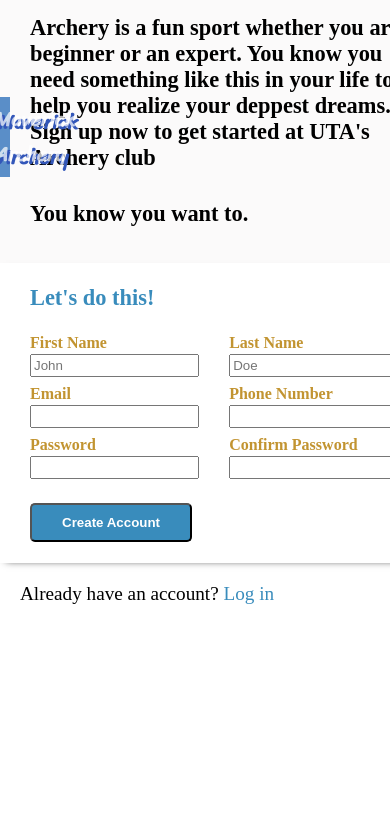
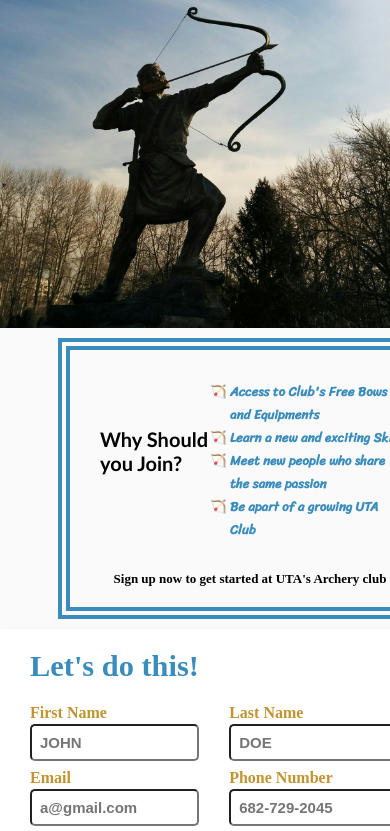
Before and after one commit to AndyKhandy/sign-up-form, a plain HTML site: page index.html in a window 390 px wide. Shown: the part 72-903 px from the top of the page. Before the commit the page ends 844 px from the top, so only its background shows below. Drawn offline with Linux system fonts and the light colour scheme.

Commit message:
Create responsive design and add bullet points for users

```diff
--- a/index.html
+++ b/index.html
@@ -18,9 +18,21 @@
 
 
         <div class="quote">
-            <p>Archery is a fun sport whether you are a beginner or an expert. You know you need something like this in your life to help you realize your deppest dreams. Sign up now to get started at UTA's Archery club
+            <div class="box">
+
+            <div class="reasons">
+
+            <h2>Why Should you Join?</h2>
+            <ul>
+                <li>Access to Club's Free Bows and Equipments</li>
+                <li>Learn a new and exciting Skill</li>
+                <li>Meet new people who share the same passion</li>
+                <li>Be apart of a growing UTA Club</li>
+            </ul>
+            </div>
+             <p> Sign up now to get started at UTA's Archery club
             </p>
-            <p>You know you want to.</p>
+            </div>
         </div>
 
         <div class="user-form">
@@ -39,12 +51,12 @@
 
                 <div class="emailS">
                     <label for="email">Email</label>
-                    <input type="email" id="emailInput" name="email" required>
+                    <input type="email" id="emailInput" name="email" placeholder="a@gmail.com" required>
                 </div>
 
                 <div class="phoneS">
                     <label for="phone-number">Phone Number</label>
-                    <input type="tel" id="phone-number" name="phone-number" required>
+                    <input type="tel" id="phone-number" name="phone-number" placeholder="682-729-2045" required>
                 </div>
 
                 <div class="passwordS">
--- a/style.css
+++ b/style.css
@@ -36,7 +36,8 @@ body {
 h1 {
     font-family: "Sriracha";
     color: rgba(255, 255, 255, 0.708);
-    text-shadow: 3px 3px #3256b9;
+    text-shadow: 3px 3px #2b4fb3;
+    text-transform: uppercase;
 }
 
 img {
@@ -48,7 +49,7 @@ img {
 .sidebar-text {
     display: flex;
     position: absolute;
-    top: 20%;
+    top: 17%;
     width: 100%;
     padding: 5px;
     justify-content: center;
@@ -77,44 +78,79 @@ main {
     flex-grow: 1;
     background-color: rgba(230, 228, 228, 0.177);
     display: flex;
-    flex-direction: column;
     justify-content: center;
+    align-items: center;
     gap: 30px;
     font-size: 1.4rem;
     font-weight: bolder;
 }
 
-.quote p {
-    margin-left: 30px;
-    width: 80%;
+.quote .box {
+    width: 90%;
+    padding: 30px;
+    border: 12px double var(--main-color);
+    outline: yellow;
 }
 
-.quote p:first-of-type{
-    margin-top: 50px;
+.quote .box p:last-of-type{
+    margin-top: 20px;
+     font-size: clamp(13px, 1.3vw ,1.3rem);
 }
+
+.reasons {
+    padding: 10px;
+    width: 100%;
+    display: flex;
+    flex-direction: row-reverse;
+    justify-content: space-around;
+    align-items: center;
+}
+
+.reasons li {
+    font-family: "Sriracha";
+    color: var(--main-color);
+     font-size: clamp(13px, 1.3vw ,1.3rem);
+}
+
+.reasons li::marker{
+    content: "🏹 ";
+    color: var(--main-color);
+}
+
+.reasons h2 {
+    font-family:'Trebuchet MS', 'Lucida Sans Unicode', 'Lucida Grande', 'Lucida Sans', Arial, sans-serif;
+    max-width: 200px;
+    text-align: center;
+    font-size: clamp(1rem,2.5vw , 2rem);
+}
+
+
+
+
 /*PARAGRAPH SECTION END*/
 
 /*FORM SECTION*/
 .user-form{
-    flex-grow: 2;
+    flex-grow: 1;
 }
 
 legend {
     font-weight: bold;
-    font-size: 1.4rem;
+    font-size: 1.9rem;
     margin-top: 10px;
     color: var(--main-color);
 }
 
 form {
-    height: 300px;
-    padding: 10px 0px 20px 30px;
+    height: 350px;
+    padding: 10px 0px 30px 30px;
     width: 100%;
     box-shadow: 0 3px 8px -6px black;
     display: flex;
     flex-direction: column;
     justify-content: space-around;
     gap: 20px;
+
 }
 
 .text-inputs-section{
@@ -137,7 +173,14 @@ form {
 
 .text-inputs-section input {
     width: 100%;
-    padding: 2px;
+    padding: 8px;
+    border-radius: 5px;
+    font-weight: 600;
+    font-size: 15px;
+}
+
+.text-inputs-section input[type="text"]::placeholder {
+    text-transform: uppercase;
 }
 
 input[type]:focus {
@@ -146,6 +189,10 @@ input[type]:focus {
 
 input[type]:valid {
     outline: 2px solid rgb(37, 173, 123)
+}
+
+input:user-invalid {
+    outline: 2px solid red;
 }
 
 button {
@@ -160,6 +207,7 @@ button {
 
 button:hover{
     transform: scale(1.05);
+    background-color: rgb(38, 96, 130)
 }
 
 #account {
@@ -171,3 +219,71 @@ button:hover{
     text-decoration: none;
     color: var(--main-color);
 }
+
+#account a:hover{
+    opacity: 0.7;
+}
+
+@media screen and (max-width: 1080px)
+{
+    .reasons {
+        display: block;
+    }
+
+    .quote .box {
+        width: 60%;
+    }
+
+    .reasons h2 {
+        font-size: 20px;
+        text-align: left;
+        max-width: 100%;
+        margin-bottom: 20px;
+    }
+
+    .sidebar{
+         background-position: center;
+    }
+}
+
+@media screen and (max-width: 780px)
+{
+    body{
+        display: block;
+        height: 120vh;
+    }
+
+    .sidebar {
+        height: 400px;
+    }
+
+    .sidebar-text {
+        top: 0px;
+    }
+
+    .quote {
+        padding: 10px;
+
+    }
+
+    .quote .box {
+        width: 80%;
+        padding: 20px;
+    }
+
+    .quote .box p:last-child{
+        width: 100%;
+        text-align: center;
+    }
+
+    .quote .reasons {
+        display: flex;
+        flex-direction: row;
+    }
+
+    .quote .box h2 {
+        font-size: 20px;
+        max-width: 130px;
+    }
+
+}
```
